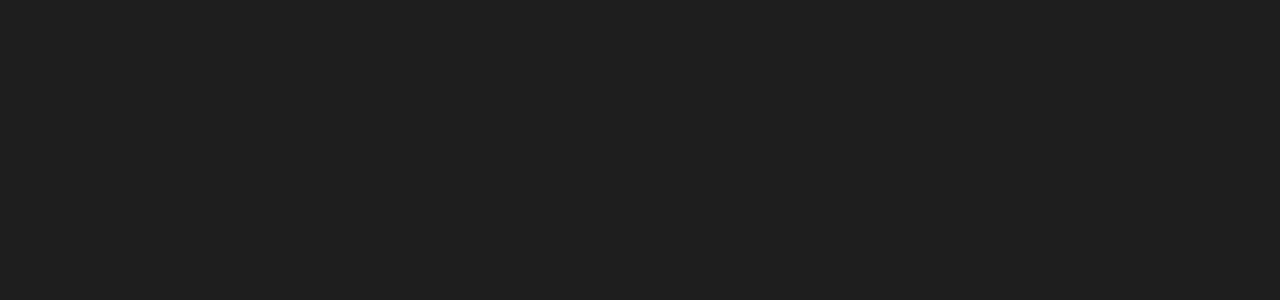
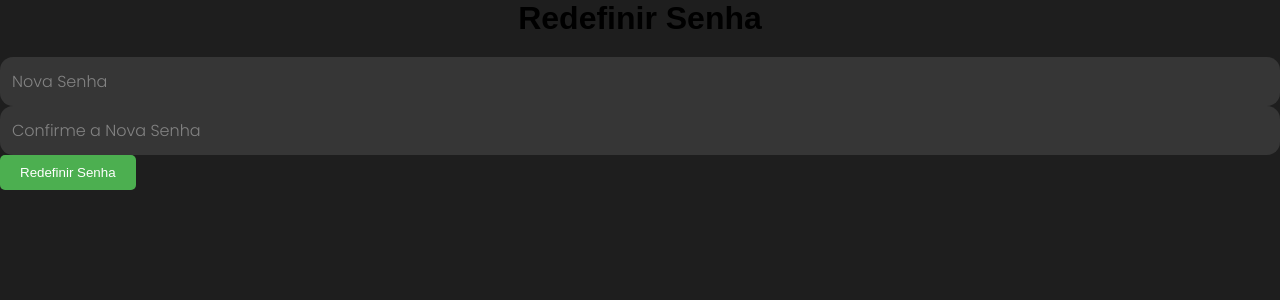
Before and after one commit to Cafe3301/User-page-Front, a React (Vite) app: page /reset-password/1 in a window 1280 px wide. Before the commit this address had no page. Shown: the top 300 px of the page. Built offline with nearby package versions, Linux system fonts and the light colour scheme.

Commit message:
arrumando definição de sneha

```diff
--- a/src/App.jsx
+++ b/src/App.jsx
@@ -5,14 +5,14 @@
 import Dashboard from './pages/Dashboard';
 import Profile from './pages/Profile';
 import Appointments from './pages/Appointments';
-import ForgotPassword from './components/ForgotPassword'
+import ForgotPassword from './components/ForgotPassword';
+import ResetPassword from './components/ResetPassword'; // Importar o componente
 import ProtectedRoute from './routes/ProtectedRoute';
 
 const App = () => {
     return (
         <Router>
             <Routes>
-                {/* Redireciona da rota raiz (/) para /register */}
                 <Route path="/" element={<Navigate to="/register" />} />
                 <Route path="/login" element={<Login />} />
                 <Route path="/register" element={<Register />} />
@@ -41,7 +41,8 @@
                     }
                 />
                 <Route path="/forgot-password" element={<ForgotPassword />} />
-            </Routes>
+                <Route path="/reset-password/:token" element={<ResetPassword />} />
+                </Routes>
         </Router>
     );
 };
--- a/src/components/ForgotPassword.jsx
+++ b/src/components/ForgotPassword.jsx
@@ -8,19 +8,27 @@
 
     const handleSubmit = async (e) => {
         e.preventDefault();
+        const apiUrl = import.meta.env.VITE_API_URL; // Usando a variável do Vite
+
         try {
-            const response = await axios.post('http://localhost:5000/api/auth/forgot-password', { email });
-            setMessage(response.data.message);
+            const response = await axios.post(`${apiUrl}/auth/forgot-password`, { email });
+            console.log(response.data); // Log da resposta
+            setMessage(response.data.message); // Acessando a propriedade correta
         } catch (error) {
-            setMessage('Erro ao enviar o email.');
+            console.error(error); // Log do erro
+            if (error.response && error.response.data) {
+                setMessage(error.response.data.message || 'Erro ao enviar o email.');
+            } else {
+                setMessage('Erro ao enviar o email.');
+            }
         }
     };
 
     return (
         <div className='password-page'>
             <div className="header-container">
-                    <img className='photo' src={Logo} alt="logo photo" />
-                </div>
+                <img className='photo' src={Logo} alt="logo photo" />
+            </div>
             <h1 className='titulo__inicio'>Recuperar Senha</h1>
             <div className='form-card'>
                 <form onSubmit={handleSubmit}>
--- /dev/null
+++ b/src/components/ResetPassword.jsx
@@ -0,0 +1,58 @@
+import React, { useState } from 'react';
+import { useParams } from 'react-router-dom';
+import axios from 'axios';
+
+const ResetPassword = () => {
+    const { token } = useParams();
+    const [newPassword, setNewPassword] = useState('');
+    const [confirmPassword, setConfirmPassword] = useState('');
+    const [message, setMessage] = useState('');
+
+    const handleSubmit = async (e) => {
+        e.preventDefault();
+
+        if (newPassword !== confirmPassword) {
+            setMessage('As senhas não conferem');
+            return;
+        }
+
+        try {
+            const apiUrl = import.meta.env.VITE_API_URL; // Usando a variável do Vite
+            const response = await axios.post(`${apiUrl}/auth/reset-password/${token}`, { newPassword, confirmpassword: confirmPassword });
+            setMessage(response.data.msg);
+        } catch (error) {
+            console.error(error); // Log do erro
+            if (error.response && error.response.data) {
+                setMessage(error.response.data.message || 'Erro ao redefinir a senha.');
+            } else {
+                setMessage('Erro ao redefinir a senha.');
+            }
+        }
+    };
+
+    return (
+        <div>
+            <h1>Redefinir Senha</h1>
+            <form onSubmit={handleSubmit}>
+                <input
+                    type="password"
+                    value={newPassword}
+                    onChange={(e) => setNewPassword(e.target.value)}
+                    placeholder="Nova Senha"
+                    required
+                />
+                <input
+                    type="password"
+                    value={confirmPassword}
+                    onChange={(e) => setConfirmPassword(e.target.value)}
+                    placeholder="Confirme a Nova Senha"
+                    required
+                />
+                <button type="submit">Redefinir Senha</button>
+            </form>
+            {message && <p>{message}</p>}
+        </div>
+    );
+};
+
+export default ResetPassword;
```
